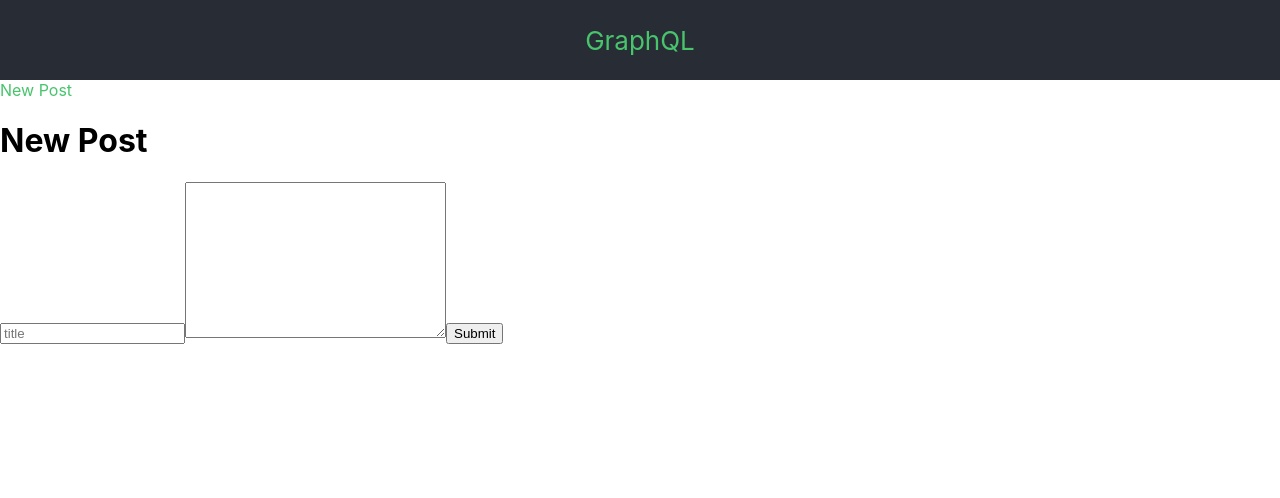
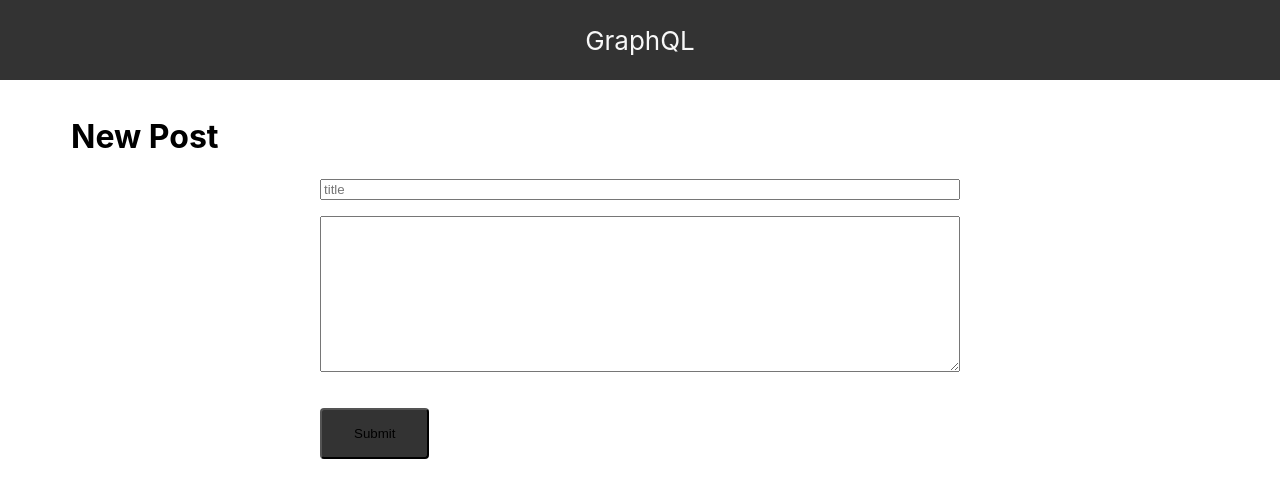
Before and after one commit to frankluongo/LUT-Level-1-Apollo-Client-React, a React (Create React App) app: page /post/new in a window 1280 px wide. Shown: the top 498 px of the page. Built offline with nearby package versions, Linux system fonts and the light colour scheme.

Commit message:
15: Improving Our Interface

```diff
--- a/src/App.css
+++ b/src/App.css
@@ -1,5 +1,33 @@
+:root {
+  --header-bg: #333333;
+  --link-color: #48c46d;
+  --white: #f8f8f8;
+}
+
+* {
+  box-sizing: border-box;
+}
+
+a {
+  color: var(--link-color);
+  text-decoration: none;
+}
+
+form {
+  margin: 0 auto;
+  max-width: 640px;
+  width: 90%;
+}
+
+input,
+textarea {
+  width: 100%;
+  margin-bottom: 16px;
+}
+
+
 .App-header {
-  background-color: #282c34;
+  background-color: var(--header-bg);
   min-height: 10vh;
   display: flex;
   flex-direction: column;
@@ -9,11 +37,34 @@
   color: white;
 }
 
-.App-link {
-  color: #61dafb;
+.App-header a {
+  color: var(--white);
 }
 
-a {
-  color: #48c46d;
-  text-decoration: none;
+.button {
+  display: inline-block;
+  margin: 16px auto;
+  padding: 16px 32px;
+
+  background-color: var(--header-bg);
+  border-radius: 4px;
 }
+
+.layout-wrapper {
+  margin: 0 auto;
+  max-width: 1170px;
+  padding: 16px;
+}
+
+.posts-listing {
+  margin: 0;
+  padding: 0;
+
+  list-style: none;
+}
+
+.posts-listing li {
+  margin-bottom: 16px;
+
+  font-size: 24px;
+}
--- a/src/App.js
+++ b/src/App.js
@@ -3,6 +3,7 @@
 import ApolloClient from 'apollo-boost';
 import { BrowserRouter as Router, Route, Link, Switch } from 'react-router-dom';
 
+import LayoutWrapper from './Components/LayoutWrapper';
 import Post from './Posts/Post';
 import Posts from './Posts/Posts';
 import NewPost from './Posts/NewPost';
@@ -26,12 +27,13 @@
             GraphQL
           </Link>
           </header>
-          <Link to={'/post/new'}>New Post</Link>
-          <Switch>
-            <Route exact path="/post/new" component={NewPost} />
-            <Route path="/post/:id" component={Post} />
-            <Route exact path="/" component={Posts} />
-          </Switch>
+          <LayoutWrapper>
+            <Switch>
+              <Route exact path="/post/new" component={NewPost} />
+              <Route path="/post/:id" component={Post} />
+              <Route exact path="/" component={Posts} />
+            </Switch>
+          </LayoutWrapper>
         </div>
       </Router>
       </ApolloProvider>
--- /dev/null
+++ b/src/Components/LayoutWrapper.js
@@ -0,0 +1,12 @@
+import React, { Component } from 'react'
+
+export default class LayoutWrapper extends Component {
+  render() {
+    const { children } = this.props;
+    return (
+      <div className="layout-wrapper">
+        {children}
+      </div>
+    )
+  }
+}
--- a/src/Posts/PostForm.js
+++ b/src/Posts/PostForm.js
@@ -47,7 +47,7 @@
           type="text"
           onChange={this.handleInput} value={title} placeholder="title"/>
         <textarea name="body" onChange={this.handleInput} value={body} id="" cols="30" rows="10" />
-      <button>Submit</button>
+      <button className="button">Submit</button>
     </form>
     )
   }
--- a/src/Posts/Posts.js
+++ b/src/Posts/Posts.js
@@ -16,7 +16,9 @@
 export default class Posts extends Component {
   render() {
     return (
-      <ul>
+      <div>
+        <Link className="button" to={'/post/new'}>New Post</Link>
+        <ul className="posts-listing">
           <Query query={POSTS_QUERY}>
             {({ data, loading}) => {
               if (loading) return 'Loading...';
@@ -31,6 +33,7 @@
             }}
           </Query>
         </ul>
+      </div>
     )
   }
 }
```
Lines whose indentation alone changed are shown as unchanged.
